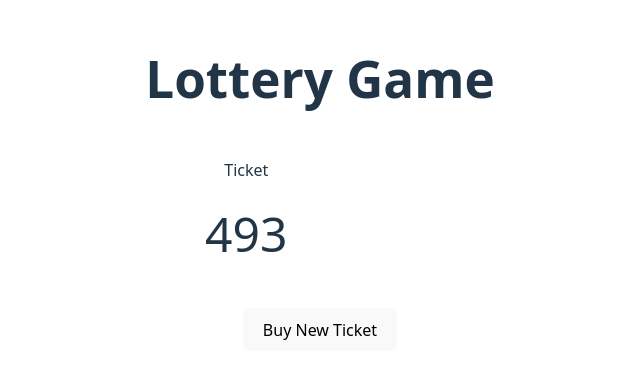
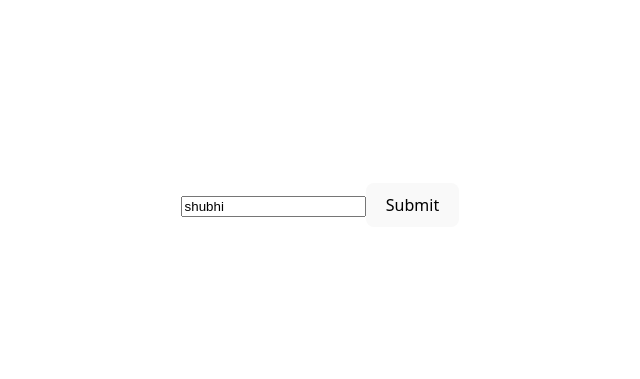
Before and after one commit to Shubhi89/learning_react, a React (Vite) app: page / in a window 1280 px wide. Shown: the part 195-574 px from the top of the page, without its empty margins (320-960 px from the left). Built offline with nearby package versions, Linux system fonts and the light colour scheme.

Commit message:
forms in react

```diff
--- a/src/App.jsx
+++ b/src/App.jsx
@@ -1,11 +1,9 @@
 import "./App.css";
-import Lottery from "./lottery";
+import Form from "./form";
 
 function App() {
   return (
-    <>
-    <Lottery n={3} winningSum={15}/>
-   </>
+    <Form/>
   );
 }
 
--- /dev/null
+++ b/src/form.jsx
@@ -0,0 +1,15 @@
+import { useState } from "react"
+
+export default function Form() {
+    let [text , setText] = useState("shubhi");
+
+    let handleTextChange = (event) => {
+        setText(event.target.value);
+    }
+    return (
+        <form>
+            <input type="text" placeholder="enter text" value={text} onChange={handleTextChange}/>
+            <button>Submit</button>
+        </form>
+    )
+}
```
